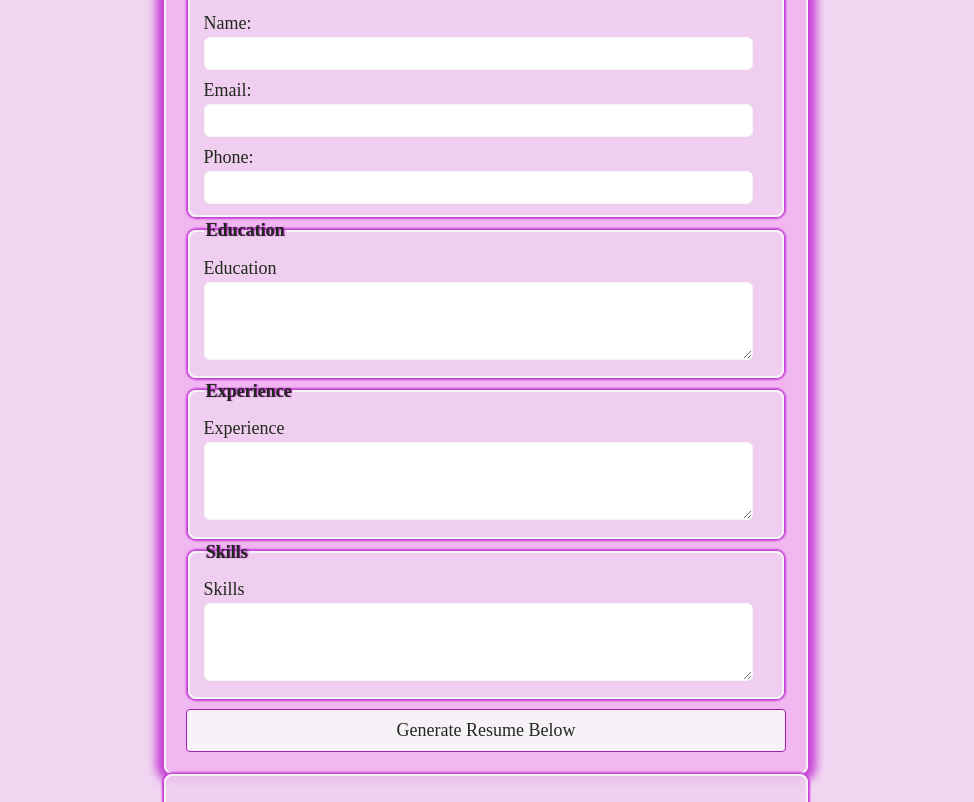
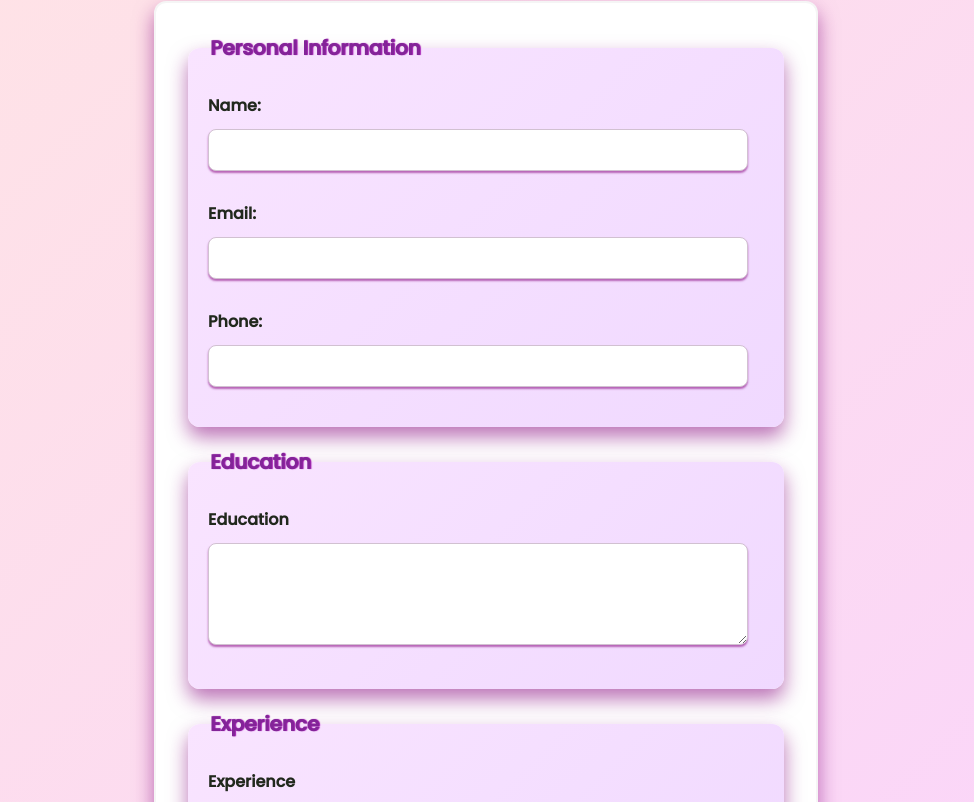
Before and after one commit to HumaizaNaz/Milestone-3-dynamic-resume-by-Humaiza, a plain HTML site: page index.html in a window 1280 px wide. Shown: the part 126-928 px from the top of the page, without its empty margins (154-1128 px from the left). Drawn offline with Linux system fonts and the light colour scheme.

Commit message:
new file

```diff
--- a/style.css
+++ b/style.css
@@ -1,83 +1,120 @@
-body{
-    font-family: 'Times New Roman', Times, serif;
-    margin: 20px;
-    padding: 0;
-    background-color: rgba(240, 209, 240, 0.885);
+@import url("https://fonts.googleapis.com/css2?family=Lora:wght@400;700&family=Poppins:wght@500&display=swap");
+
+body {
+  font-family: "Lora", serif;
+  margin: 0;
+  padding: 20px;
+  background: linear-gradient(135deg, #ffe4e4, #f9d1ff);
+  color: #21281d;
 }
-h1{
+
+h1 {
+  font-family: "Poppins", sans-serif;
   text-align: center;
-    color:  #21281d;
-    /* text-shadow: 2px 0x 10px rgba(242, 237, 237, 0.925);; */
-    text-shadow: 2px 0px 1px rgb(163, 29, 178) ;
+  color: #d15eea;
+  text-shadow: 2px 0px 1px rgb(105, 5, 116);
+  font-size: 2.5rem;
+  letter-spacing: 2px;
+  margin-bottom: 20px;
+  animation: fadeIn 1.5s ease-in-out;
+}
 
+
+@keyframes fadeIn {
+    0% {
+      opacity: 0;
+      transform: translateY(-20px);
     }
-form{
+    100% {
+      opacity: 1;
+      transform: translateY(0);
+    }
+  }
+form {
   max-width: 600px;
   margin: auto;
-    background-color: rgba(242, 180, 242, 0.885);
+  background: #fff;
   border: 2px solid whitesmoke;
-    border-radius: 8px;
-    box-shadow: 0 0px 10px 8px rgb(198, 62, 214);
-    font-size: large;
+  border-radius: 12px;
+  padding: 30px;
+  box-shadow: 0px 10px 20px rgba(134, 5, 125, 0.565);
+}
+
+
+fieldset {
+  background: linear-gradient(135deg, #f9e4ff, #f0d9ff);
+  border-radius: 12px;
+  border: none;
   padding: 20px;
+  box-shadow:0px 10px 20px rgba(134, 5, 125, 0.565);
+  margin-bottom: 20px;
 }
-fieldset{
-    background-color:  rgba(240, 209, 240, 0.885);
-    border: 2px solid whitesmoke;
-    border-radius: 8px;
-    box-shadow:0 0px 2px 2px rgb(198, 62, 214) ;
-    margin-bottom: 3px;
+legend {
+  font-weight: bold;
+  color: #832498;
+  font-family: "Poppins", sans-serif;
+  font-size: 1.25rem;
+  text-shadow: 1px 0px 1px rgb(163, 29, 178);
 }
-legend{
-    font-weight: bold;
-    text-align: left;
-    color: #21281d;
-    text-shadow: 1px 0px 1px rgb(163, 29, 178)
-}
-label{
+
+label {
   display: block;
   margin-top: 10px;
+  margin-bottom: 8px;
+  font-weight: 600;
+  font-family: "Poppins", sans-serif;
   color: #21281d;
+}
 
+
+input,
+textarea {
+  width: calc(100% - 16px);
+  padding: 10px;
+  margin-top: 3px;
+  margin-bottom: 20px;
+  border: 1px solid #d1c1d1;
+  box-shadow:0px 2px 2px rgba(134, 5, 125, 0.565);
+  border-radius: 8px;
+  font-size: 1rem;
+  font-family: "Lora", serif;
+  box-sizing: border-box;
 }
-input,textarea{
-    width: calc(100% - 16px);
-    padding: 8px;
-    margin-top: 3px;
-    border: 1px solid whitesmoke;
-    border-radius: 6px;
-    box-sizing:border-box ;
 
-}
-button{
+button {
   display: block;
   width: 100%;
-    padding: 10px;
-    background-color:rgb(247, 242, 247);
-    color: #21281d;
-    border: 1px solid  rgb(163, 29, 178) ;
-    border-radius: 4px;
+  padding: 12px;
+  background-color: #ff84ff;
+  color: #fff;
+  border: none;
+  border-radius: 8px;
+  font-size: 18px;
+  font-family: "Poppins", sans-serif;
   cursor: pointer;
-margin-top: 10px;
-font-size: 18px;
-font-family: 'Times New Roman', Times, serif;
-transition: 2s;
+  transition: all 0.3s ease;
+}
+button:hover {
+  background-color:  #832498;
+  transform: translateY(-5px);
+  box-shadow: 0px 2px 2px rgba(134, 5, 125, 0.565);
+}
 
-}
-button:hover{
-    color: whitesmoke;
-    background-color: rgb(198, 62, 214) ;
-    box-shadow: 4px solid whitesmoke;
-}
-#resumeOutput{
+#resumeOutput {
   max-width: 600px;
   margin: auto;
-    padding: 20px;
-    border: 2px solid whitesmoke;
-    border-radius: 8px;
-    background-color:  rgba(240, 209, 240, 0.885);
-    box-shadow:0 0px 2px 2px rgb(198, 62, 214) ;
+  padding: 30px;
+  border-radius: 12px;
+  background-color: #fff;
+  box-shadow: 0 10px 20px rgba(0, 0, 0, 0.1);
+  margin-top: 30px;
 }
-#resumeOutput h2{
-color: #21281d;
+
+#resumeOutput h2 {
+  font-family: "Poppins", sans-serif;
+  font-size: 2rem;
+  color: #d15eea;
+  margin-bottom: 20px;
 }
+
+/* Google Font Import */
```
Lines whose indentation alone changed are shown as unchanged.
